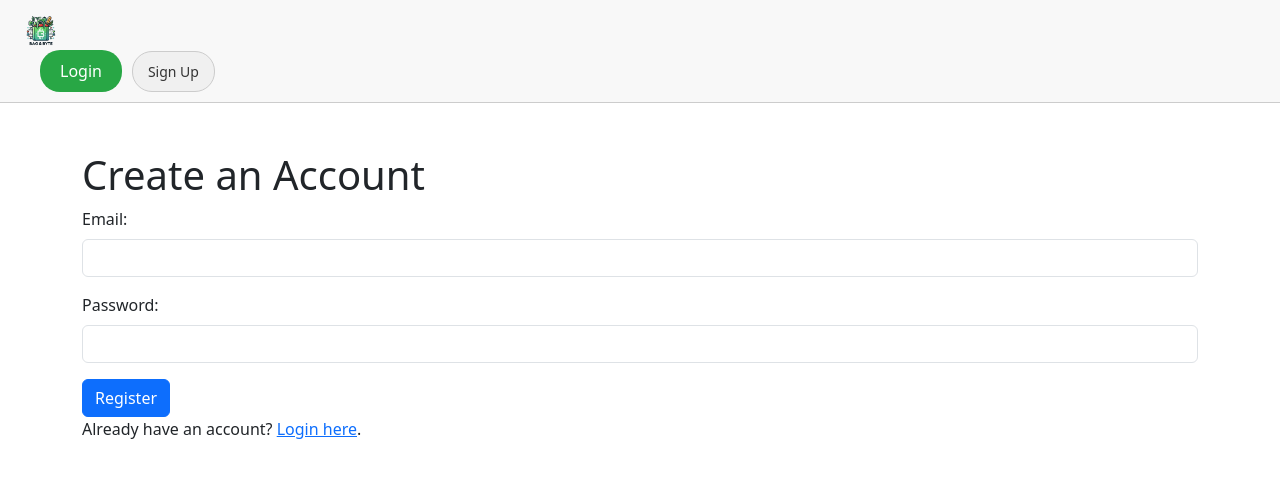
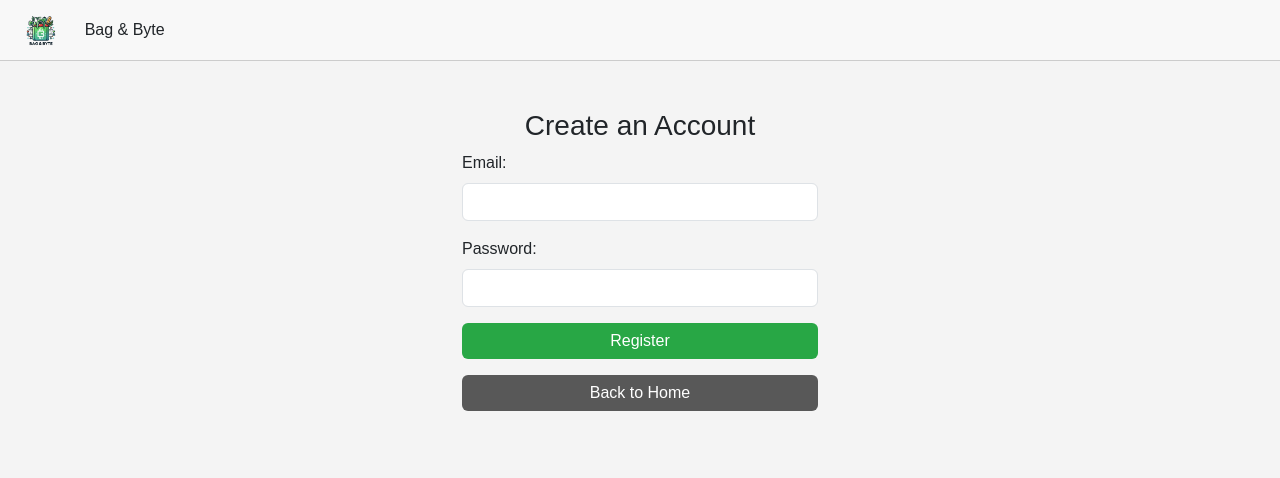
Before and after one commit to Sammedina523/Bag-and-Byte, a Flask app: page /register in a window 1280 px wide. Shown: the top 478 px of the page. Run offline with Flask 3, Linux system fonts and the light colour scheme.

Commit message:
bag and byte logo links to homepage

```diff
--- a/app.py
+++ b/app.py
@@ -48,11 +48,10 @@
     token = get_access_token()  # Get the access token from the Kroger API
 
     # Use search_products to get weekly deals and seasonal items
-    weekly_deals = search_products(token, 'weekly deals')
-    seasonal_items = search_products(token, 'seasonal items')
+    seasonal_items = search_products(token, 'chips')
 
     # Pass the fetched data to the template
-    return render_template('index.html', weekly_deals=weekly_deals, seasonal_items=seasonal_items)
+    return render_template('index.html', seasonal_items=seasonal_items)
 
 if __name__ == "__main__":
     app.run(debug=True)
--- a/kroger.py
+++ b/kroger.py
@@ -51,42 +51,20 @@
         print(f"Failed to fetch products: {response.status_code}, {response.text}")
         return None
 
-def display_products_with_images(products):
-    for product in products['data']:
-        product_id = product['productId']
-        name = product['description']
-
-        # Check for images and get the first available image (front perspective)
-        image_url = None
-        if 'images' in product and len(product['images']) > 0:
-            for image in product['images']:
-                if image['perspective'] == 'front':  # Use front-facing image
-                    if len(image['sizes']) > 0:
-                        image_url = image['sizes'][0]['url']  # Fetch the URL of the first size available
-                    break
-
-        print(f"Product ID: {product_id}")
-        print(f"Name: {name}")
-        if image_url:
-            print(f"Image URL: {image_url}")
-        else:
-            print("No image available.")
-        print("-" * 40)
-
-
-
-# Main code to test the API
+# Main code to test the seasonal search function
 if __name__ == "__main__":
     # Step 1: Get Access Token
     token = get_access_token()
     if token:
-        print(f"Access token: {token}")
 
-        # Step 2: Search for products (e.g., search for "milk")
-        products = search_products(token, 'milk')
-        if products:
-             display_products_with_images(products)
+        # Step 2: Search for seasonal items
+        seasonal_items = search_products(token, query='')
+        if seasonal_items:
+            # Display the seasonal items
+            print("Seasonal Items Found:")
+            for item in seasonal_items.get('data', []):
+                print(f"Product ID: {item.get('productId')}, Name: {item.get('description')}")
         else:
-            print("No products found or an error occurred.")
+            print("No seasonal items found or an error occurred.")
     else:
         print("Failed to get access token.")
--- a/static/styles.css
+++ b/static/styles.css
@@ -172,3 +172,26 @@
 .placeholder {
     opacity: 0.5;
 }
+
+.btn-primary {
+    background-color: #28a745; /* Custom primary button color */
+    border: none; /* Removes default border */
+}
+
+/* Change hover effect for the primary button */
+.btn-primary:hover {
+    background-color: #015c01; /* Light green */
+    opacity: 0.9; /* Slightly transparent on hover */
+}
+
+.btn-secondary {
+    background-color: #585858; /* Dark grey */
+    color: #fff; /* Text color for better contrast */
+    border: none; /* Optional: keep a light border */
+}
+
+/* Ensure hover effect for the secondary button */
+.btn-secondary:hover {
+    background-color: #3f3f3f; /* Slightly lighter grey on hover */
+    opacity: 0.9; /* Slightly transparent on hover */
+}
--- a/templates/register.html
+++ b/templates/register.html
@@ -3,27 +3,33 @@
 <head>
     <meta charset="UTF-8">
     <meta name="viewport" content="width=device-width, initial-scale=1.0">
-    <link rel="stylesheet" href="{{ url_for('static', filename='styles.css') }}">
     <link rel="stylesheet" href="https://cdnjs.cloudflare.com/ajax/libs/font-awesome/5.15.4/css/all.min.css">
     <link rel="stylesheet" href="https://cdn.jsdelivr.net/npm/bootstrap@5.3.0/dist/css/bootstrap.min.css">
-    <title>Register - Grocery Shop</title>
+    <link rel="stylesheet" href="{{ url_for('static', filename='styles.css') }}">
+    <title>Bag & Byte | Register</title>
 </head>
 <body>
     <header>
         <div class="header-container">
+            <div class="row align-items-center">
+                <div class="col-auto">
                     <div class="logo">
+                        <a href="{{ url_for('index') }}">
                             <img src="{{ url_for('static', filename='logo.png') }}" alt="Logo">
+                        </a>
                     </div>
-            <div class="login-signup">
-                <a href="{{ url_for('login') }}"><button class="login-btn">Login</button></a>
-                <a href="{{ url_for('register') }}"><button class="signup-btn">Sign Up</button></a>
+                </div>
+                <div class="col-auto">
+                    <div class="logo-text">Bag & Byte</div>
+                </div>
             </div>
         </div>
     </header>
 
-    <main class="container mt-5">
-        <div class="registration-form">
-            <h1>Create an Account</h1>
+    <div class="container mt-5">
+        <div class="row justify-content-center">
+            <div class="col-md-4">
+                <h3 class="text-center">Create an Account</h3>
 
                 <!-- Flash messages for feedback -->
                 {% with messages = get_flashed_messages(with_categories=true) %}
@@ -43,10 +49,13 @@
                         <label for="password" class="form-label">Password:</label>
                         <input type="password" class="form-control" name="password" required>
                     </div>
-                <button type="submit" class="btn btn-primary">Register</button>
+                    <button type="submit" class="btn btn-primary w-100">Register</button>
                 </form>
-            <p>Already have an account? <a href="{{ url_for('login') }}">Login here</a>.</p>
+                <div class="mt-3 text-center">
+                    <a href="{{ url_for('index') }}"><button class="btn btn-secondary w-100">Back to Home</button></a>
                 </div>
-    </main>
+            </div>
+        </div>
+    </div>
 </body>
 </html>
```
Also changed, not shown: templates/index.html (+13 -48 lines), templates/login.html (+19 -3 lines), users.db. Lines whose indentation alone changed are shown as unchanged.
